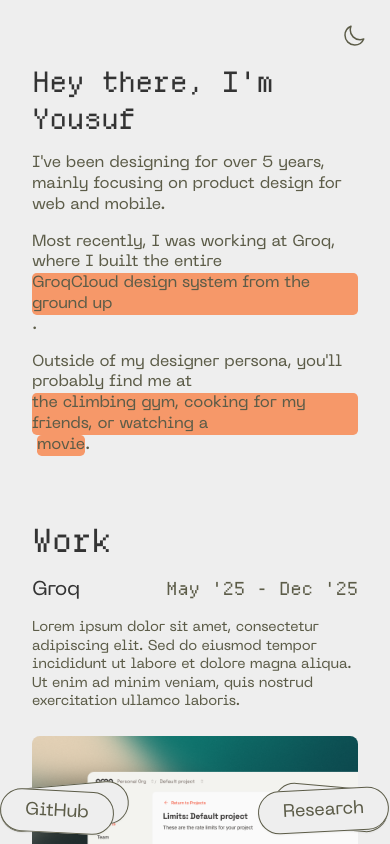
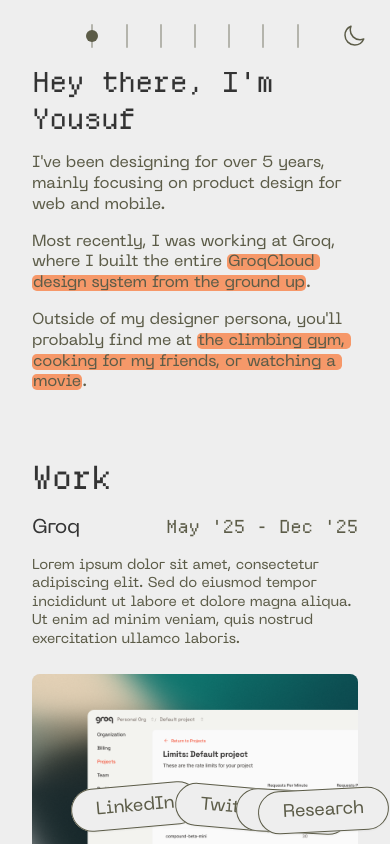
Before and after one commit to yousufziaaa/portfolio-jan-26, a Next.js app: page / in a window 390 px wide. Shown: the top 844 px of the page. Built offline with nearby package versions, Linux system fonts and the light colour scheme.

Commit message:
fixed mobile responsiveness

```diff
--- a/app/globals.css
+++ b/app/globals.css
@@ -8,6 +8,7 @@
   --header: #333333;
   --accent: #E55F1C;
   --highlight: #F69869;
+  --timeline-bar: #5C5C48;
 }
 
 .dark {
@@ -16,6 +17,7 @@
   --header: #FFFFFF;
   --accent: #FFA234;
   --highlight: #AD6510;
+  --timeline-bar: #505050;
 }
 
 html {
--- a/components/Footer.tsx
+++ b/components/Footer.tsx
@@ -5,10 +5,10 @@
 
 export default function Footer() {
   return (
-    <footer className="py-12">
+    <footer className="py-12 pb-2 md:pb-12">
       <div className="flex flex-col md:flex-row md:justify-between md:items-end gap-8 md:gap-16">
         {/* Left Text Block */}
-        <div className="font-departure-mono uppercase" style={{ color: "var(--accent)" }}>
+        <div className="font-departure-mono uppercase flex flex-col justify-end" style={{ color: "var(--accent)" }}>
           <div className="leading-relaxed text-[12px] md:text-[14px]">
             <div>MADE WITH LOVE BY</div>
             <div>YOUSUF (AND CURSOR)</div>
@@ -16,7 +16,7 @@
         </div>
 
         {/* Right Text Block */}
-        <div className="font-departure-mono uppercase text-right" style={{ color: "var(--foreground)" }}>
+        <div className="font-departure-mono uppercase text-right md:text-left flex flex-col justify-end" style={{ color: "var(--foreground)" }}>
           <div className="leading-relaxed whitespace-normal break-words text-[8px] md:text-[10px]">
             <div>YOU CAN FIND ME [AT] YOUSUFZIAAA</div>
             <div>ON ALL PLATFORMS OR BY WRITING</div>
--- a/components/Hero.tsx
+++ b/components/Hero.tsx
@@ -80,14 +80,7 @@
             transition={{ type: "spring", duration: 1, delay: 0.4, bounce: 0 } as Transition}
             useInViewOptions={{ once: true, initial: true, amount: 0.1 }}
           >
-            the climbing gym, cooking for my friends, or watching a
-          </TextHighlighter>{" "}
-          <TextHighlighter
-            className="rounded-[0.3em] px-px"
-            transition={{ type: "spring", duration: 1, delay: 0.4, bounce: 0 } as Transition}
-            useInViewOptions={{ once: true, initial: true, amount: 0.1 }}
-          >
-            movie
+            the climbing gym, cooking for my friends, or watching a movie
           </TextHighlighter>
           .
         </motion.p>
--- a/components/ScrollTimeline.tsx
+++ b/components/ScrollTimeline.tsx
@@ -123,10 +123,10 @@
 
   // Calculate bar positions - each bar should be centered where the box will be
   // Bars are evenly distributed with tighter spacing (using 20-80% range instead of 0-100%)
-  const getBarPosition = (index: number) => {
+  const getBarPosition = (index: number, isHorizontal: boolean = false) => {
     if (segments === 1) return 50; // Center if only one segment
-    const startPercent = 20; // Start at 20% from top
-    const endPercent = 80; // End at 80% from top
+    const startPercent = 20; // Start at 20%
+    const endPercent = 80; // End at 80%
     const range = endPercent - startPercent;
     return startPercent + (index / (segments - 1)) * range;
   };
@@ -137,6 +137,12 @@
     ? getBarPosition(activeSectionIndex)
     : 50;
   const boxTop = boxCenter - segmentHeight / 2;
+
+  // For horizontal (mobile) layout
+  const boxLeft = segments > 1
+    ? getBarPosition(activeSectionIndex, true)
+    : 50;
+  const boxLeftStart = boxLeft - segmentHeight / 2;
 
   const handleBarClick = (index: number) => {
     // Find sections dynamically to ensure we have the latest references
@@ -183,7 +189,70 @@
   };
 
   return (
-    <div className="fixed right-8 top-1/2 -translate-y-1/2 hidden lg:block z-10">
+    <>
+      {/* Mobile horizontal timeline - at top, aligned with theme toggle */}
+      <div className="fixed top-0 left-0 right-0 lg:hidden z-[100] px-6 bg-[var(--background)] py-6">
+        <div className="relative h-6 w-full max-w-full mx-auto">
+          {/* Timeline lines - positioned at exact centers (vertical bars) - centered on page */}
+          <div className="absolute inset-0 flex items-center justify-center">
+            {Array.from({ length: segments }).map((_, index) => {
+              const barPosition = getBarPosition(index, true);
+              return (
+                <div
+                  key={index}
+                  className="absolute top-1/2 cursor-pointer flex items-center justify-center"
+                  style={{
+                    left: `${barPosition}%`,
+                    transform: 'translate(-50%, -50%)',
+                    width: '24px', // Larger hover target
+                    height: '32px', // Larger hover target
+                  }}
+                  onClick={() => handleBarClick(index)}
+                >
+                  {/* The actual bar - vertical with modern styling */}
+                  <motion.div
+                    className="h-6 w-0.5 rounded-full"
+                    style={{
+                      backgroundColor: "var(--timeline-bar)",
+                      opacity: 0.4,
+                      transformOrigin: 'center'
+                    }}
+                    whileHover={{
+                      scale: 1.5,
+                      opacity: 0.8,
+                    }}
+                    transition={{ duration: 0.2, ease: "easeOut" }}
+                  />
+                </div>
+              );
+            })}
+          </div>
+
+          {/* Moving circle indicator - centered on active bar */}
+          <motion.div
+            className="absolute top-1/2 pointer-events-none rounded-full"
+            style={{
+              width: '12px', // 50% of bar height (h-6 = 24px)
+              height: '12px',
+              left: `${boxLeft}%`,
+              transform: 'translate(-50%, -50%)',
+              backgroundColor: "var(--timeline-bar)",
+            }}
+            initial={{ opacity: 0 }}
+            animate={{
+              opacity: isVisible ? 1 : 0,
+              left: `${boxLeft}%`,
+            }}
+            transition={{
+              left: { duration: 0.2, ease: "easeOut" },
+              opacity: { duration: 0.3 },
+            }}
+          />
+        </div>
+      </div>
+
+      {/* Desktop vertical timeline - on right side */}
+      <div className="fixed right-8 top-1/2 -translate-y-1/2 hidden lg:block z-[100]">
         <div className="relative w-12 h-[400px]">
           {/* Timeline lines - positioned at exact centers */}
           <div className="absolute inset-0">
@@ -201,34 +270,37 @@
                   }}
                   onClick={() => handleBarClick(index)}
                 >
-                {/* The actual bar - scales on hover but stays centered */}
+                  {/* The actual bar - modern styling */}
                   <motion.div
-                  className="w-8 h-px"
+                    className="w-8 h-0.5 rounded-full"
                     style={{
-                    backgroundColor: "#C0C0C0",
+                      backgroundColor: "var(--timeline-bar)",
+                      opacity: 0.4,
                       transformOrigin: 'center'
                     }}
-                  whileHover={{ scale: 1.25 }}
-                  transition={{ duration: 0.2 }}
+                    whileHover={{
+                      scale: 1.5,
+                      opacity: 0.8,
+                    }}
+                    transition={{ duration: 0.2, ease: "easeOut" }}
                   />
                 </div>
               );
             })}
           </div>
 
-        {/* Moving box indicator */}
+          {/* Moving box indicator - modern rounded */}
           <motion.div
-          className="absolute left-0 w-12 pointer-events-none"
+            className="absolute left-0 w-12 pointer-events-none rounded-full"
             style={{
-            height: `${segmentHeight}%`,
-            top: `${boxTop}%`,
-            backgroundColor: "var(--background)",
-            border: "1px solid #C0C0C0",
+              height: `${segmentHeight * 0.8}%`,
+              top: `${boxTop + (segmentHeight * 0.1)}%`,
+              backgroundColor: "var(--timeline-bar)",
             }}
             initial={{ opacity: 0 }}
             animate={{
               opacity: isVisible ? 1 : 0,
-            top: `${boxTop}%`,
+              top: `${boxTop + (segmentHeight * 0.1)}%`,
             }}
             transition={{
               top: { duration: 0.2, ease: "easeOut" },
@@ -237,5 +309,6 @@
           />
         </div>
       </div>
+    </>
   );
 }
--- a/components/SocialLinksGravity.tsx
+++ b/components/SocialLinksGravity.tsx
@@ -32,10 +32,20 @@
       if (mainContainer && typeof window !== 'undefined') {
         const rect = mainContainer.getBoundingClientRect();
         const viewportWidth = window.innerWidth;
+        const isMobile = viewportWidth < 768; // md breakpoint
 
         // Calculate positions for each link - spaced out horizontally
         const positions = socialLinks.map((link, index) => {
           let xPos: string;
+
+          if (isMobile) {
+            // On mobile, distribute all pills evenly across the viewport width
+            const padding = 24; // 24px padding on each side (6 * 4 = 24px)
+            const availableWidth = viewportWidth - (padding * 2);
+            const spacing = availableWidth / (socialLinks.length + 1);
+            xPos = `${padding + spacing * (index + 1)}px`;
+          } else {
+            // On desktop, use original left/right distribution
             if (link.x === "left") {
               // Position on the left side of the container, spaced out
               const leftArea = rect.left;
@@ -52,10 +62,23 @@
             } else {
               xPos = typeof link.x === "string" ? link.x : `${link.x}px`;
             }
+          }
+
+          // Increase vertical spacing on mobile
+          let yPos = link.y;
+          if (isMobile) {
+            // Parse the y value and multiply by a factor for mobile
+            const yMatch = link.y.match(/-?(\d+)px/);
+            if (yMatch) {
+              const yValue = parseInt(yMatch[1]);
+              // Increase spacing by 1.5x on mobile (e.g., -100px becomes -150px)
+              yPos = `-${Math.round(yValue * 1.5)}px`;
+            }
+          }
 
           return {
             x: xPos,
-            y: link.y,
+            y: yPos,
             angle: link.angle,
           };
         });
@@ -142,7 +165,7 @@
                 href={link.url}
                 target={link.url.startsWith("http") ? "_blank" : "_self"}
                 rel={link.url.startsWith("http") ? "noopener noreferrer" : undefined}
-                className="text-lg sm:text-xl md:text-2xl bg-[#EEEEEE] dark:bg-[#222222] text-[#5C5C48] dark:text-[#C0C0C0] border border-[#5C5C48] dark:border-[#C0C0C0] rounded-full hover:cursor-pointer hover:bg-[#5C5C48] dark:hover:bg-[#C0C0C0] hover:text-white dark:hover:text-[#222222] px-6 py-3 md:px-9 md:py-5 pointer-events-auto transition-colors duration-200 whitespace-nowrap shadow-sm"
+                className="text-lg sm:text-xl md:text-2xl bg-[#EEEEEE] dark:bg-[#222222] text-[#5C5C48] dark:text-[#C0C0C0] border border-[#5C5C48] dark:border-[#505050] rounded-full hover:cursor-pointer hover:bg-[#5C5C48] dark:hover:bg-[#505050] hover:text-white dark:hover:text-[#222222] px-6 py-3 md:px-9 md:py-5 pointer-events-auto transition-colors duration-200 whitespace-nowrap shadow-sm"
                 whileTap={{ scale: 0.9 }}
                 initial={{ opacity: 0 }}
                 animate={{ opacity: 1 }}
--- a/components/ThemeToggle.tsx
+++ b/components/ThemeToggle.tsx
@@ -102,12 +102,12 @@
   return (
     <motion.button
       onClick={toggleTheme}
-      className="fixed top-6 right-6 w-6 h-6 flex items-center justify-center focus:outline-none rounded-full"
+      className="fixed top-6 right-6 lg:top-6 lg:right-[44px] w-6 h-6 flex items-center justify-center focus:outline-none rounded-full z-[100]"
       aria-label="Toggle dark mode"
       whileHover={{ scale: 1.1 }}
       whileTap={{
         scale: 0.95,
-        backgroundColor: "rgba(192, 192, 192, 0.2)",
+        backgroundColor: "rgba(80, 80, 80, 0.2)",
       }}
       style={{
         backgroundColor: "transparent",
--- a/components/fancy/blocks/hoverable-text-with-image.tsx
+++ b/components/fancy/blocks/hoverable-text-with-image.tsx
@@ -225,7 +225,7 @@
                     wordRefs.current[wordIndex] = el;
                   }
                 }}
-                className="inline-block cursor-pointer"
+                className="inline cursor-pointer"
                 onMouseEnter={lineInfo ? handleLineMouseEnter : undefined}
                 onMouseMove={lineInfo ? handleLineMouseMove : undefined}
                 onMouseLeave={lineInfo ? handleLineMouseLeave : undefined}
@@ -285,7 +285,7 @@
                 wordRefs.current[wordIndex] = el;
               }
             }}
-            className="inline-block"
+            className="inline"
           >
             {word}
           </span>
--- a/components/fancy/text/text-highlighter.tsx
+++ b/components/fancy/text/text-highlighter.tsx
@@ -30,19 +30,21 @@
   const backgroundColor = highlightColor || "var(--highlight)";
 
   return (
-    <span ref={ref} className="relative inline-block">
-      <motion.span
-        className={`absolute inset-0 ${className}`}
-        style={{
-          backgroundColor: backgroundColor,
-          zIndex: -1,
-          transformOrigin: "left",
-        }}
-        initial={{ scaleX: 0 }}
-        animate={isInView ? { scaleX: 1 } : { scaleX: 0 }}
-        transition={transition}
-      />
-      <span className="relative z-0">{children}</span>
-    </span>
+    <motion.span
+      ref={ref}
+      className={`relative inline ${className}`}
+      style={{
+        backgroundImage: `linear-gradient(${backgroundColor}, ${backgroundColor})`,
+        backgroundRepeat: "no-repeat",
+        backgroundPosition: "0 0",
+        boxDecorationBreak: "clone",
+        WebkitBoxDecorationBreak: "clone",
+      }}
+      initial={{ backgroundSize: "0% 100%" }}
+      animate={isInView ? { backgroundSize: "100% 100%" } : { backgroundSize: "0% 100%" }}
+      transition={transition}
+    >
+      {children}
+    </motion.span>
   );
 }
```
Also changed, not shown: components/fancy/physics/gravity.tsx (+37 -10 lines). Lines whose indentation alone changed are shown as unchanged.
